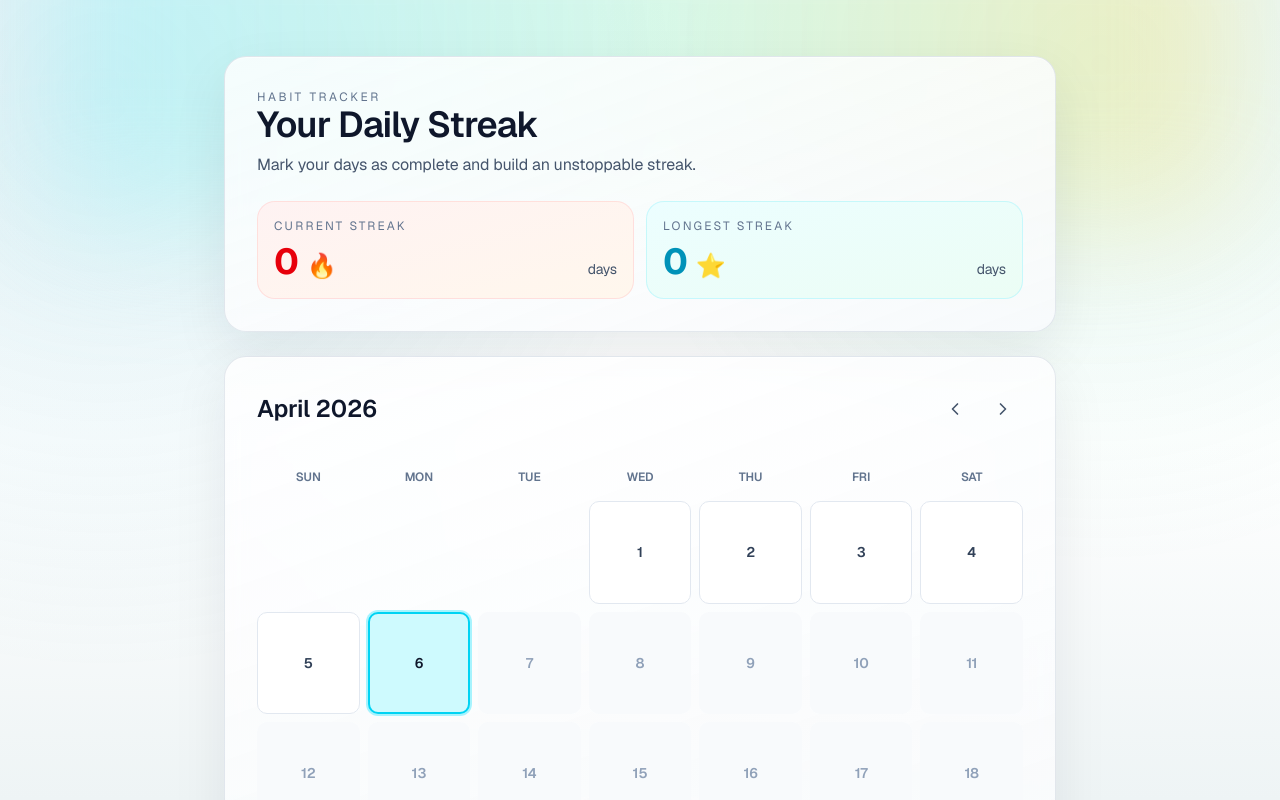
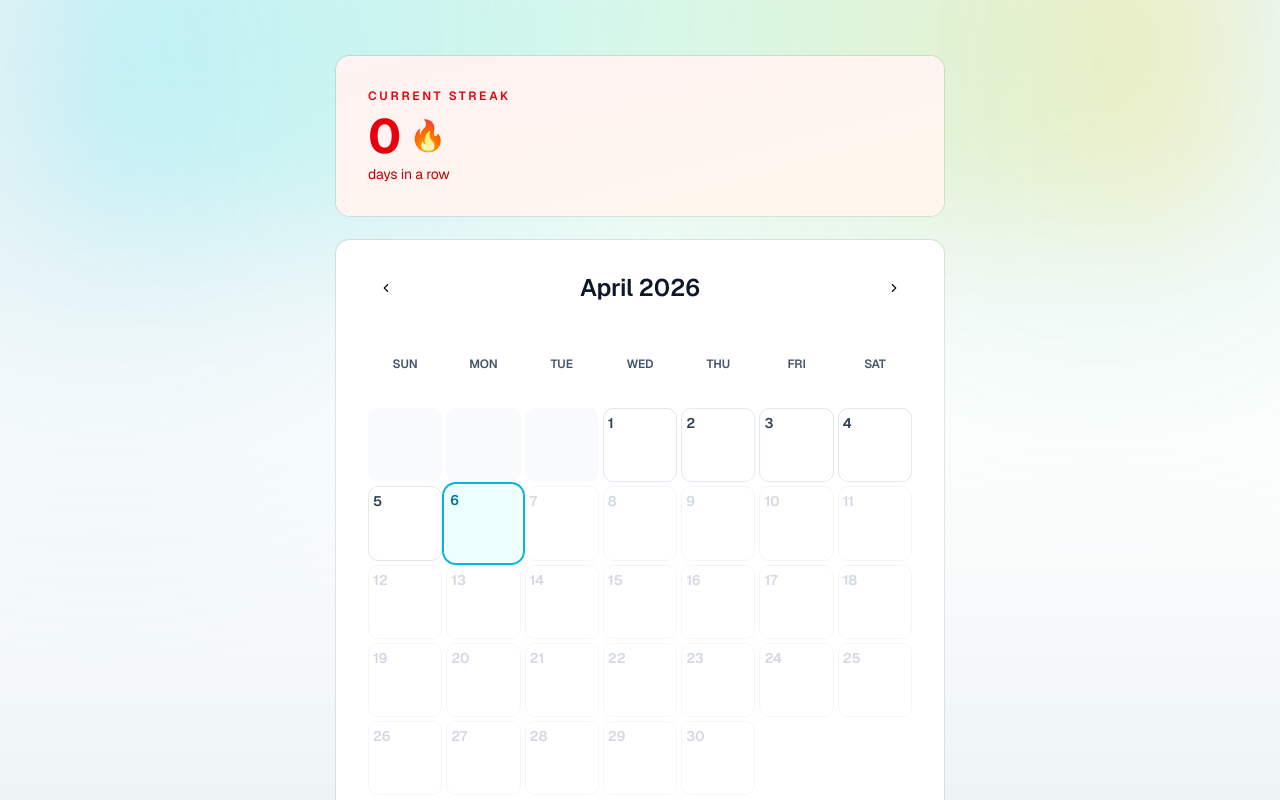
Before and after one commit to YogeshK34/Streak-Tracker, a Next.js app: page / in a window 1280 px wide. Shown: the top 800 px of the page. Built offline with nearby package versions, Linux system fonts and the light colour scheme.

Commit message:
add: HabitTrackeComponent

```diff
--- a/app/components/HabitTracker.tsx
+++ b/app/components/HabitTracker.tsx
@@ -1,4 +1,5 @@
 "use client";
+
 import { useEffect, useState } from "react";
 import {
   format,
@@ -8,228 +9,244 @@ import {
   isToday,
   isFuture,
   isPast,
+  startOfDay,
   subDays,
 } from "date-fns";
 import { ChevronLeft, ChevronRight } from "lucide-react";
+import { Button } from "@/components/ui/button";
+import { Card } from "@/components/ui/card";
 
-interface HabitData {
-  [dateString: string]: boolean;
+interface MarkedDays {
+  [key: string]: boolean;
 }
 
 export function HabitTracker() {
-  const [currentMonth, setCurrentMonth] = useState(new Date());
-  const [habitData, setHabitData] = useState<HabitData>({});
-  const [currentStreak, setCurrentStreak] = useState(0);
-  const [longestStreak, setLongestStreak] = useState(0);
+  const [currentMonth, setCurrentMonth] = useState<Date>(new Date());
+  const [markedDays, setMarkedDays] = useState<MarkedDays>({});
+  const [isLoaded, setIsLoaded] = useState(false);
 
-  // Load habits from localStorage on mount
+  // Load from localStorage on mount
   useEffect(() => {
-    const stored = localStorage.getItem("habits");
+    const stored = localStorage.getItem("habit-tracker-days");
     if (stored) {
-      const parsed = JSON.parse(stored);
-      setHabitData(parsed);
-      calculateStreaks(parsed);
+      setMarkedDays(JSON.parse(stored));
     }
+    setIsLoaded(true);
   }, []);
 
-  // Calculate streaks whenever habit data changes
-  const calculateStreaks = (data: HabitData) => {
-    let current = 0;
-    let longest = 0;
-    let tempStreak = 0;
+  // Save to localStorage whenever markedDays changes
+  useEffect(() => {
+    if (isLoaded) {
+      localStorage.setItem("habit-tracker-days", JSON.stringify(markedDays));
+    }
+  }, [markedDays, isLoaded]);
 
-    // Start from today and go backwards
-    let checkDate = new Date();
-    checkDate.setHours(0, 0, 0, 0);
+  // Get all days in the current month
+  const monthStart = startOfMonth(currentMonth);
+  const monthEnd = endOfMonth(currentMonth);
+  const daysInMonth = eachDayOfInterval({ start: monthStart, end: monthEnd });
+
+  // Get the day of week for the first day (0=Sunday, 1=Monday, etc.)
+  const firstDayOfWeek = monthStart.getDay();
+
+  // Add empty cells at the beginning for days from previous month
+  const emptyDaysAtStart = Array(firstDayOfWeek).fill(null);
+
+  // Combine empty days with actual days
+  const calendarDays = [...emptyDaysAtStart, ...daysInMonth];
+
+  // Calculate current streak
+  const calculateCurrentStreak = () => {
+    let streak = 0;
+    let currentDate = startOfDay(new Date());
 
     while (true) {
-      const dateStr = format(checkDate, "yyyy-MM-dd");
-      if (data[dateStr]) {
-        tempStreak++;
-        current = tempStreak;
+      const dateStr = format(currentDate, "yyyy-MM-dd");
+      if (markedDays[dateStr]) {
+        streak++;
+        currentDate = subDays(currentDate, 1);
       } else {
-        if (tempStreak > longest) {
-          longest = tempStreak;
-        }
-        if (format(checkDate, "yyyy-MM-dd") === format(new Date(), "yyyy-MM-dd")) {
-          // Today's date, if not done, streak is broken
         break;
       }
-        tempStreak = 0;
-      }
-      checkDate = subDays(checkDate, 1);
     }
 
-    setCurrentStreak(current);
-    setLongestStreak(Math.max(longest, current));
+    return streak;
   };
 
-  const toggleDay = (date: Date) => {
-    const dateStr = format(date, "yyyy-MM-dd");
+  // Calculate longest streak
+  const calculateLongestStreak = () => {
+    const sortedDates = Object.entries(markedDays)
+      .filter(([, marked]) => marked)
+      .map(([date]) => new Date(date))
+      .sort((a, b) => a.getTime() - b.getTime());
 
-    // Can't modify future days
-    if (isFuture(date) && !isToday(date)) return;
+    if (sortedDates.length === 0) return 0;
 
-    const newData = { ...habitData };
-    newData[dateStr] = !newData[dateStr];
-    setHabitData(newData);
+    let longestStreak = 1;
+    let currentStreak = 1;
 
-    // Persist to localStorage
-    localStorage.setItem("habits", JSON.stringify(newData));
+    for (let i = 1; i < sortedDates.length; i++) {
+      const prevDate = sortedDates[i - 1];
+      const currDate = sortedDates[i];
+      const dayDiff = Math.floor(
+        (currDate.getTime() - prevDate.getTime()) / (1000 * 60 * 60 * 24)
+      );
 
-    // Recalculate streaks
-    calculateStreaks(newData);
+      if (dayDiff === 1) {
+        currentStreak++;
+        longestStreak = Math.max(longestStreak, currentStreak);
+      } else {
+        currentStreak = 1;
+      }
+    }
+
+    return longestStreak;
   };
 
-  const previousMonth = () => {
-    setCurrentMonth((prev) => new Date(prev.getFullYear(), prev.getMonth() - 1));
+  const currentStreak = calculateCurrentStreak();
+  const longestStreak = calculateLongestStreak();
+
+  const handleDayClick = (day: Date) => {
+    // Don't allow marking future days
+    if (isFuture(day)) {
+      return;
+    }
+
+    const dateStr = format(day, "yyyy-MM-dd");
+    setMarkedDays((prev) => ({
+      ...prev,
+      [dateStr]: !prev[dateStr],
+    }));
   };
 
-  const nextMonth = () => {
-    setCurrentMonth((prev) => new Date(prev.getFullYear(), prev.getMonth() + 1));
+  const goToPreviousMonth = () => {
+    setCurrentMonth((prev) => {
+      const newDate = new Date(prev);
+      newDate.setMonth(newDate.getMonth() - 1);
+      return newDate;
+    });
   };
 
-  const monthStart = startOfMonth(currentMonth);
-  const monthEnd = endOfMonth(currentMonth);
+  const goToNextMonth = () => {
+    setCurrentMonth((prev) => {
+      const newDate = new Date(prev);
+      newDate.setMonth(newDate.getMonth() + 1);
+      return newDate;
+    });
+  };
 
-  // Get all days in the month
-  const allDays = eachDayOfInterval({ start: monthStart, end: monthEnd });
-
-  // Add padding for days before the month starts (to align to week)
-  const startingDayOfWeek = monthStart.getDay(); // 0 = Sunday, 1 = Monday
-  const paddingDays = Array(startingDayOfWeek).fill(null);
-
-  const calendarDays = [...paddingDays, ...allDays];
+  if (!isLoaded) {
+    return <div className="text-center p-8">Loading...</div>;
+  }
 
   return (
-    <section className="mx-auto w-full max-w-4xl px-4 pb-12 md:px-8">
-      {/* Header */}
-      <div className="surface-panel mb-6 rounded-3xl p-6 md:p-8">
-        <div className="mb-6 flex flex-col gap-4 md:flex-row md:items-end md:justify-between">
+    <section className="mx-auto w-full max-w-2xl px-4 pb-12 md:px-8">
+      {/* Streak Card */}
+      <Card className="mb-6 p-6 md:p-8 bg-gradient-to-br from-red-50 to-orange-50 border-red-200">
+        <div className="flex items-center justify-between gap-4 flex-wrap">
           <div>
-            <p className="text-xs uppercase tracking-[0.22em] text-slate-500">
-              Habit Tracker
+            <p className="text-xs uppercase tracking-[0.22em] text-red-600 font-semibold">
+              Current Streak
             </p>
-            <h1 className="text-3xl font-semibold tracking-tight text-slate-900 md:text-4xl">
-              Your Daily Streak
-            </h1>
-            <p className="mt-2 max-w-xl text-sm text-slate-600 md:text-base">
-              Mark your days as complete and build an unstoppable streak.
+            <div className="flex items-center gap-2 mt-2">
+              <span className="text-4xl md:text-5xl font-bold text-red-600">
+                {currentStreak}
+              </span>
+              <span className="text-3xl">🔥</span>
+            </div>
+            <p className="text-sm text-red-700 mt-1">
+              {currentStreak === 1 ? "day" : "days"} in a row
             </p>
           </div>
-        </div>
-
-        {/* Streak Display */}
-        <div className="grid gap-3 md:grid-cols-2">
-          <div className="rounded-2xl bg-gradient-to-br from-red-50 to-orange-50 p-4 border border-red-200/50">
-            <p className="text-xs uppercase tracking-[0.18em] text-slate-500 mb-2">
-              Current Streak
-            </p>
-            <div className="flex items-baseline gap-2">
-              <span className="text-4xl font-bold text-red-600">
-                {currentStreak}
-              </span>
-              <span className="text-2xl">🔥</span>
-              <span className="text-sm text-slate-600 ml-auto">
-                {currentStreak === 1 ? "day" : "days"}
-              </span>
-            </div>
-          </div>
-
-          <div className="rounded-2xl bg-gradient-to-br from-cyan-50 to-emerald-50 p-4 border border-cyan-200/50">
-            <p className="text-xs uppercase tracking-[0.18em] text-slate-500 mb-2">
+          {longestStreak > 0 && longestStreak !== currentStreak && (
+            <div className="text-right">
+              <p className="text-xs uppercase tracking-[0.22em] text-orange-600 font-semibold">
                 Longest Streak
               </p>
-            <div className="flex items-baseline gap-2">
-              <span className="text-4xl font-bold text-cyan-600">
+              <p className="text-2xl font-bold text-orange-600 mt-1">
                 {longestStreak}
-              </span>
-              <span className="text-2xl">⭐</span>
-              <span className="text-sm text-slate-600 ml-auto">
-                {longestStreak === 1 ? "day" : "days"}
-              </span>
+              </p>
             </div>
+          )}
         </div>
-        </div>
-      </div>
+      </Card>
 
       {/* Calendar */}
-      <div className="surface-panel rounded-3xl p-6 md:p-8">
+      <Card className="p-6 md:p-8">
         {/* Month Navigation */}
-        <div className="mb-8 flex items-center justify-between">
+        <div className="flex items-center justify-between mb-6">
+          <Button variant="ghost" size="sm" onClick={goToPreviousMonth}>
+            <ChevronLeft className="h-4 w-4" />
+          </Button>
           <h2 className="text-2xl font-semibold text-slate-900">
             {format(currentMonth, "MMMM yyyy")}
           </h2>
-          <div className="flex gap-2">
-            <button
-              onClick={previousMonth}
-              className="inline-flex items-center justify-center w-10 h-10 rounded-lg hover:bg-slate-100 transition text-slate-600"
-              title="Previous month"
-            >
-              <ChevronLeft size={20} />
-            </button>
-            <button
-              onClick={nextMonth}
-              className="inline-flex items-center justify-center w-10 h-10 rounded-lg hover:bg-slate-100 transition text-slate-600"
-              title="Next month"
-            >
-              <ChevronRight size={20} />
-            </button>
-          </div>
+          <Button variant="ghost" size="sm" onClick={goToNextMonth}>
+            <ChevronRight className="h-4 w-4" />
+          </Button>
         </div>
 
-        {/* Weekday headers */}
-        <div className="grid grid-cols-7 gap-2 mb-2">
+        {/* Weekday Headers */}
+        <div className="grid grid-cols-7 gap-1 mb-2">
           {["Sun", "Mon", "Tue", "Wed", "Thu", "Fri", "Sat"].map((day) => (
             <div
               key={day}
-              className="text-center text-xs font-semibold uppercase text-slate-500 py-2"
+              className="h-10 flex items-center justify-center text-xs font-semibold text-slate-600 uppercase"
             >
               {day}
             </div>
           ))}
         </div>
 
-        {/* Calendar grid */}
-        <div className="grid grid-cols-7 gap-2">
+        {/* Calendar Grid */}
+        <div className="grid grid-cols-7 gap-1">
           {calendarDays.map((day, index) => {
-            if (day === null) {
-              return <div key={`padding-${index}`} className="aspect-square" />;
+            if (!day) {
+              return (
+                <div
+                  key={`empty-${index}`}
+                  className="aspect-square rounded-lg bg-slate-50"
+                />
+              );
             }
 
             const dateStr = format(day, "yyyy-MM-dd");
-            const isCompleted = habitData[dateStr] || false;
+            const isMarked = markedDays[dateStr];
             const isTodayDate = isToday(day);
             const isFutureDate = isFuture(day);
-            const isPastDate = isPast(day) && !isTodayDate;
-            const canInteract = !isFutureDate || isTodayDate;
 
             return (
               <button
                 key={dateStr}
-                onClick={() => toggleDay(day)}
-                disabled={isFutureDate && !isTodayDate}
+                onClick={() => handleDayClick(day)}
+                disabled={isFutureDate}
                 className={`
-                  aspect-square relative rounded-lg font-semibold text-sm
-                  transition-all duration-200 cursor-pointer
+                  aspect-square rounded-lg relative group transition-all
+                  ${isFutureDate ? "opacity-40 cursor-not-allowed bg-slate-100" : ""}
                   ${
-                    !canInteract
-                      ? "cursor-not-allowed bg-slate-50 text-slate-400"
-                      : isCompleted
-                        ? "bg-red-50 text-red-600 border-2 border-red-300"
-                        : isTodayDate
-                          ? "bg-cyan-100 text-slate-900 border-2 border-cyan-400 ring-2 ring-cyan-300/50"
-                          : isPastDate
-                            ? "bg-white text-slate-700 border border-slate-200 hover:border-slate-300 hover:bg-slate-50"
-                            : "bg-white text-slate-700 border border-slate-200"
+                    isTodayDate
+                      ? "ring-2 ring-offset-2 ring-cyan-500 bg-cyan-50"
+                      : "bg-white border border-slate-200 hover:border-slate-300"
                   }
+                  ${isMarked && !isFutureDate ? "bg-red-50 border-red-300" : ""}
+                  ${!isFutureDate && "hover:shadow-md cursor-pointer"}
                 `}
               >
-                <div className="w-full h-full flex items-center justify-center relative">
+                {/* Day number */}
+                <div
+                  className={`text-sm font-semibold absolute top-1 left-1 ${
+                    isFutureDate
+                      ? "text-slate-400"
+                      : isTodayDate
+                        ? "text-cyan-700"
+                        : "text-slate-700"
+                  }`}
+                >
                   {format(day, "d")}
+                </div>
 
-                  {/* Diagonal line for completed days */}
-                  {isCompleted && (
+                {/* Diagonal red line for marked days */}
+                {isMarked && (
                   <svg
                     className="absolute inset-0 w-full h-full pointer-events-none"
                     viewBox="0 0 100 100"
@@ -246,43 +263,34 @@ export function HabitTracker() {
                     />
                   </svg>
                 )}
-                </div>
               </button>
             );
           })}
         </div>
 
         {/* Legend */}
-        <div className="mt-8 pt-6 border-t border-slate-200 flex flex-wrap gap-4 text-sm">
+        <div className="mt-6 flex flex-wrap gap-4 text-xs text-slate-600">
           <div className="flex items-center gap-2">
-            <div className="w-6 h-6 rounded bg-cyan-100 border-2 border-cyan-400" />
-            <span className="text-slate-600">Today</span>
+            <div className="w-4 h-4 rounded bg-cyan-50 ring-2 ring-cyan-500" />
+            <span>Today</span>
           </div>
           <div className="flex items-center gap-2">
-            <div className="w-6 h-6 rounded bg-red-50 border-2 border-red-300 relative">
-              <svg className="absolute inset-0 w-full h-full" viewBox="0 0 100 100">
+            <div className="w-4 h-4 rounded bg-red-50 border border-red-300 flex items-center justify-center">
+              <svg width="8" height="8" viewBox="0 0 100 100">
                 <line
                   x1="10"
                   y1="10"
                   x2="90"
                   y2="90"
                   stroke="#dc2626"
-                  strokeWidth="6"
+                  strokeWidth="12"
                 />
               </svg>
             </div>
-            <span className="text-slate-600">Completed</span>
-          </div>
-          <div className="flex items-center gap-2">
-            <div className="w-6 h-6 rounded bg-slate-50 border border-slate-200" />
-            <span className="text-slate-600">Available</span>
-          </div>
-          <div className="flex items-center gap-2">
-            <div className="w-6 h-6 rounded bg-slate-50 border border-slate-200 opacity-50" />
-            <span className="text-slate-400">Future</span>
+            <span>Marked as done</span>
           </div>
         </div>
-      </div>
+      </Card>
     </section>
   );
 }
```
Lines whose indentation alone changed are shown as unchanged.
